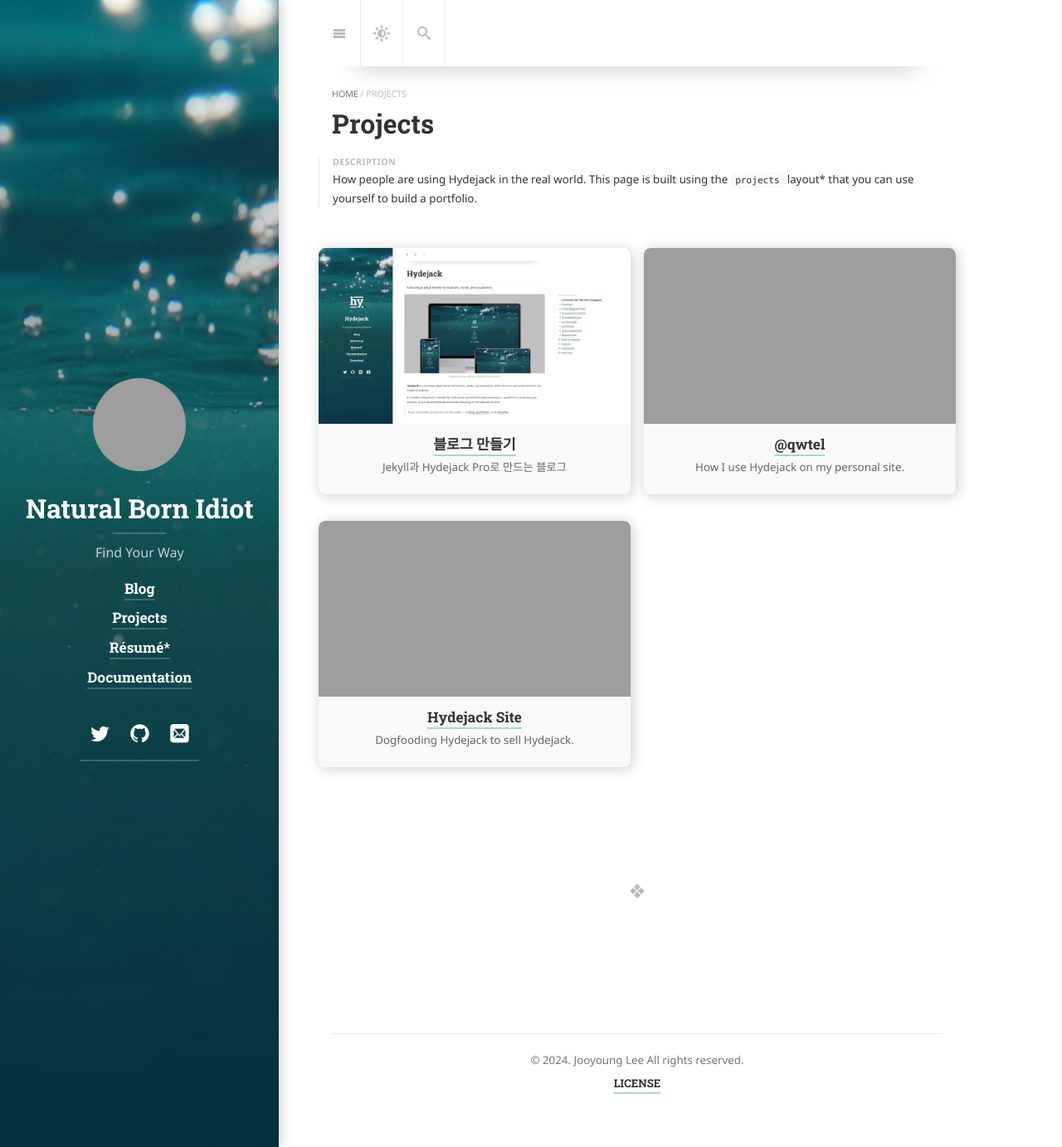
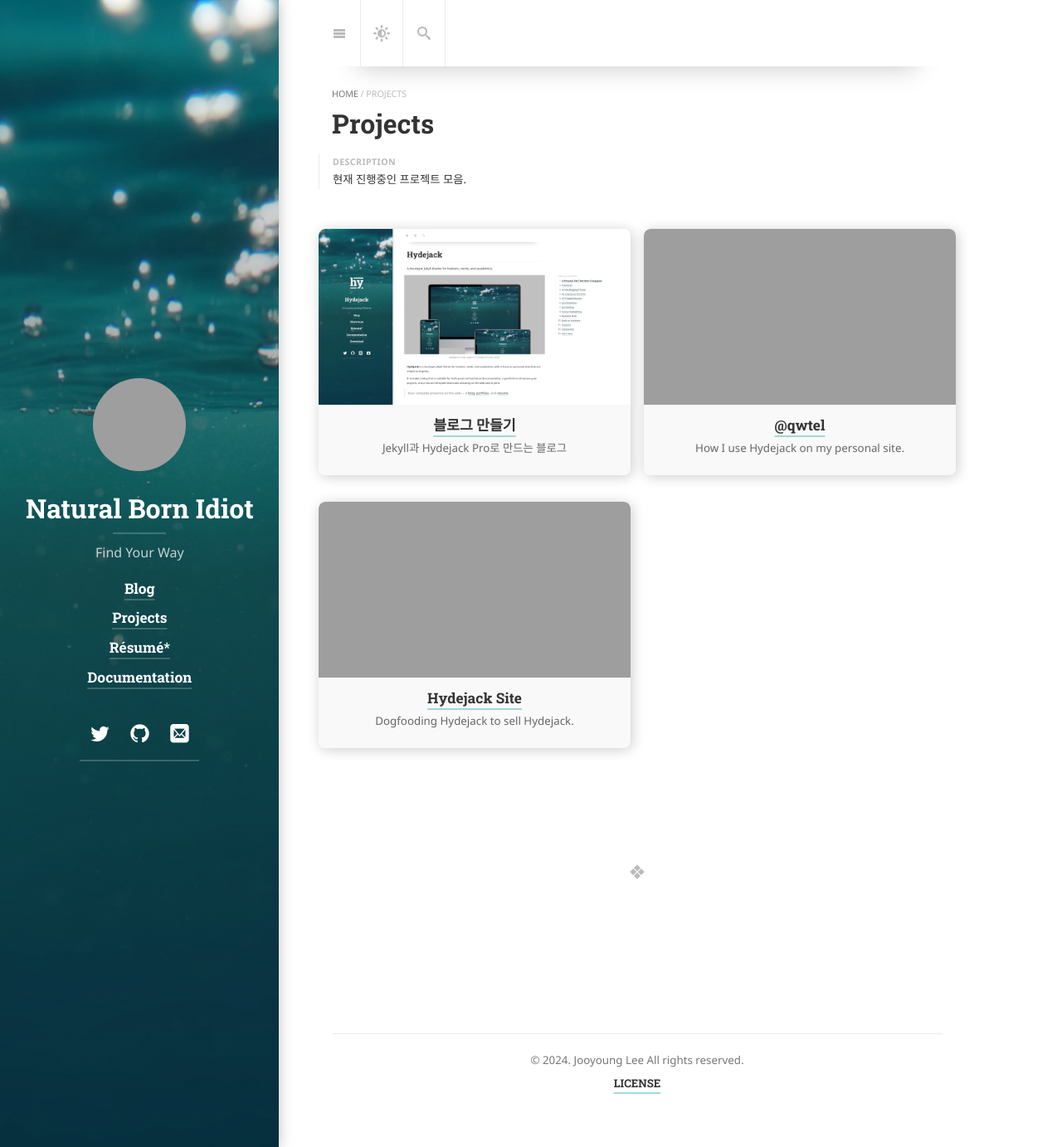
Before and after one commit to Jooyoung08/Jooyoung08.github.io, a Jekyll site: the page built from projects.md, in a window 1280 px wide and 1383 px high. Shown: the whole window at 83% size. Built offline with Jekyll 4.4.1, drawn with Linux system fonts in a browser that asks for light colours; cached includes are drawn as plain includes; nearby versions of some CDN libraries; some web fonts are replaced; library files that are not in the unit come from our copies; grey boxes are pictures that could not be loaded.

Commit message:
minor update of project.md

```diff
--- a/projects.md
+++ b/projects.md
@@ -3,7 +3,6 @@ layout: projects
 title: Projects
 show_collection: projects
 description: >
-  How people are using Hydejack in the real world.
-  This page is built using the `projects` layout* that you can use yourself to build a portfolio.
+  현재 진행중인 프로젝트 모음.
 no_groups: true
 ---
```
